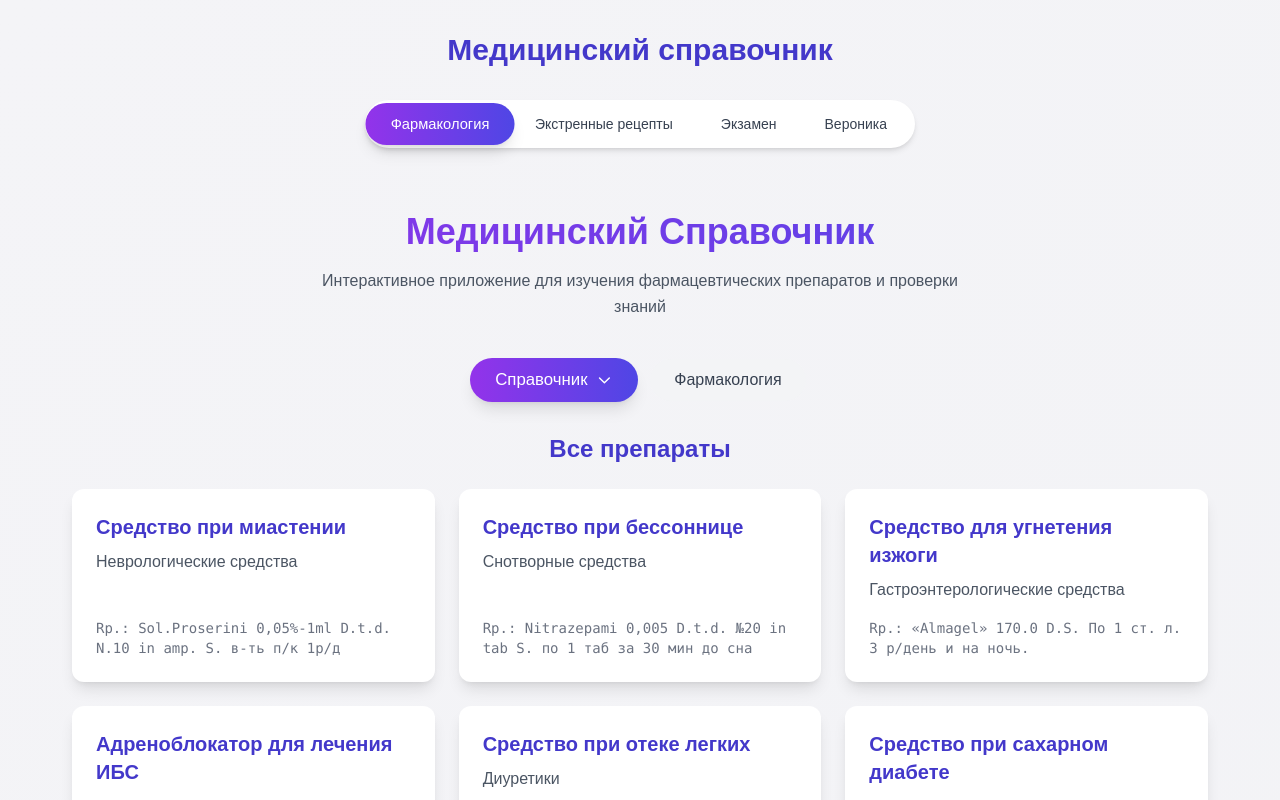
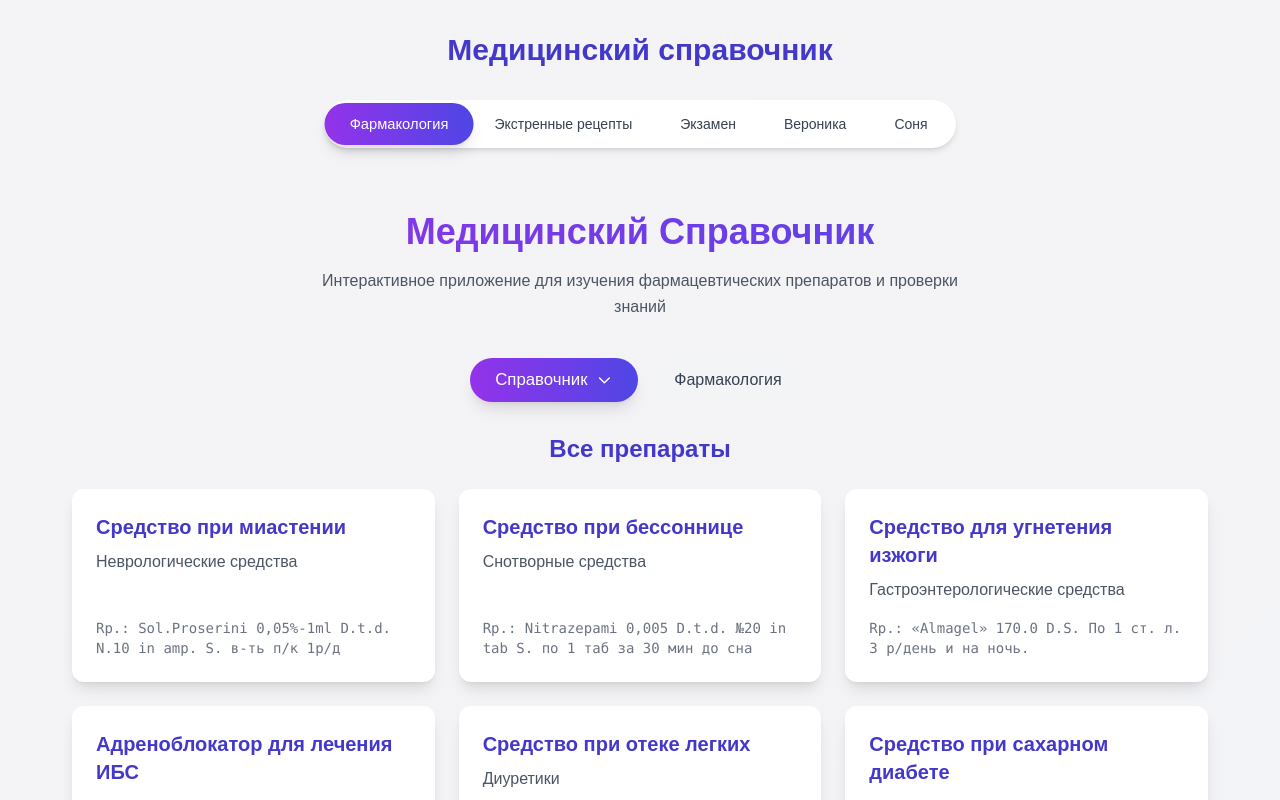
Before and after one commit to rinatuse/quizzes, a Nuxt app: page / in a window 1280 px wide. Shown: the top 800 px of the page. Built offline with nearby package versions, Linux system fonts and the light colour scheme.

Commit message:
Update app.vue
sonya

```diff
--- a/app.vue
+++ b/app.vue
@@ -34,6 +34,13 @@
           :class="activeComponent === 'veronica' ? 'bg-gradient-to-r from-purple-600 to-pink-600 text-white scale-105 shadow-lg' : 'text-gray-700 hover:bg-gray-100'"
         >
           Вероника
+        </button>
+        <button
+          @click="activeComponent = 'sonya'"
+          class="px-6 py-2.5 rounded-full text-sm font-medium transition-all duration-300 transform"
+          :class="activeComponent === 'sonya' ? 'bg-gradient-to-r from-yellow-600 to-red-600 text-white scale-105 shadow-lg' : 'text-gray-700 hover:bg-gray-100'"
+        >
+          Соня
         </button>
       </div>
     </div>
```
